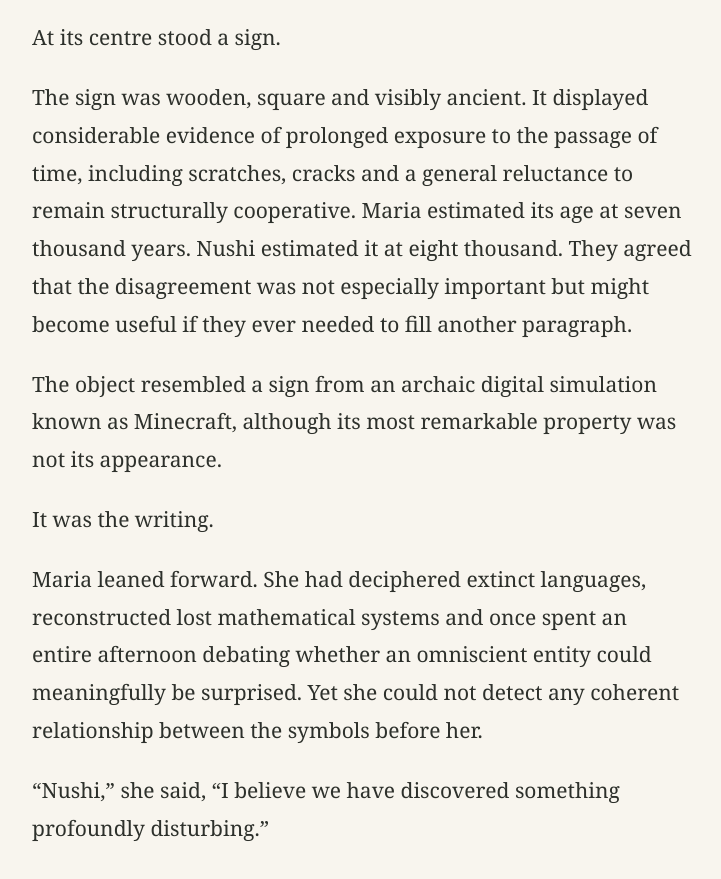
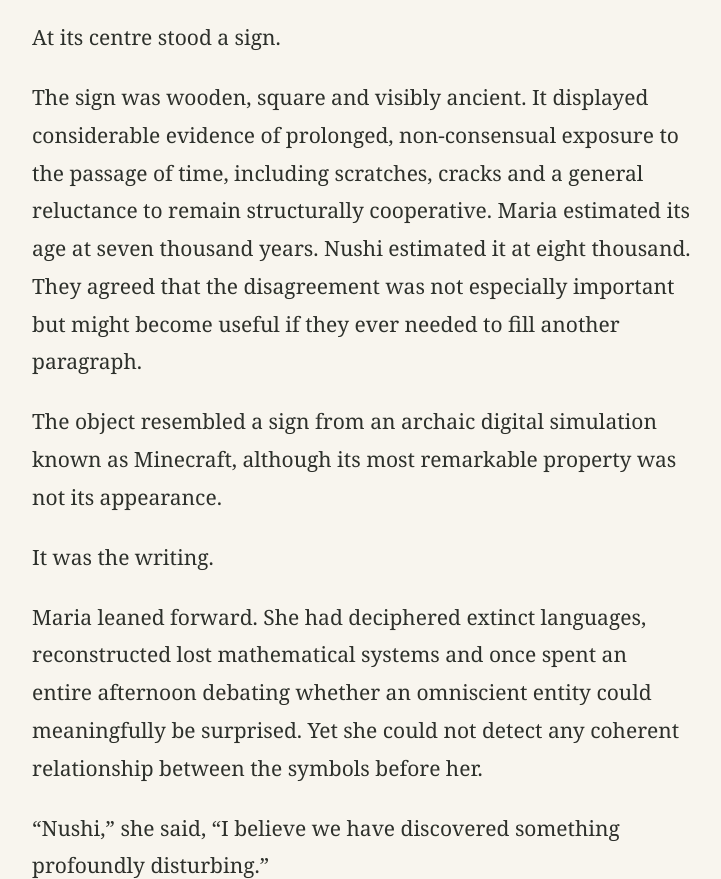
Before and after one commit to VaigotakuTheScientist/retention-line, a plain HTML site: page docs/questionable-sequence.html in a window 1280 px wide. Shown: the part 3169-4048 px from the top of the page, without its empty margins (278-999 px from the left). Drawn offline with Linux system fonts and the light colour scheme.

Commit message:
Clarify sign's non-consensual exposure to time in story

```diff
--- a/docs/questionable-sequence.html
+++ b/docs/questionable-sequence.html
@@ -71,7 +71,7 @@
 <p>“An impressive achievement. Shall we continue?”</p>
 <p>They entered the suspicious bridge, which was either twenty metres long or infinitely long, depending on whether one measured it from the entrance or the exit. Neither had time to investigate this contradiction, largely because neither could agree whether time was currently available.</p>
 <p>At its centre stood a sign.</p>
-<p>The sign was wooden, square and visibly ancient. It displayed considerable evidence of prolonged exposure to the passage of time, including scratches, cracks and a general reluctance to remain structurally cooperative. Maria estimated its age at seven thousand years. Nushi estimated it at eight thousand. They agreed that the disagreement was not especially important but might become useful if they ever needed to fill another paragraph.</p>
+<p>The sign was wooden, square and visibly ancient. It displayed considerable evidence of prolonged, non-consensual exposure to the passage of time, including scratches, cracks and a general reluctance to remain structurally cooperative. Maria estimated its age at seven thousand years. Nushi estimated it at eight thousand. They agreed that the disagreement was not especially important but might become useful if they ever needed to fill another paragraph.</p>
 <p>The object resembled a sign from an archaic digital simulation known as Minecraft, although its most remarkable property was not its appearance.</p>
 <p>It was the writing.</p>
 <p>Maria leaned forward. She had deciphered extinct languages, reconstructed lost mathematical systems and once spent an entire afternoon debating whether an omniscient entity could meaningfully be surprised. Yet she could not detect any coherent relationship between the symbols before her.</p>
```
